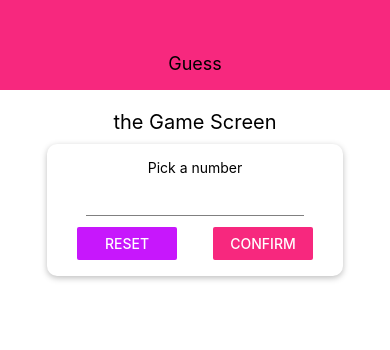
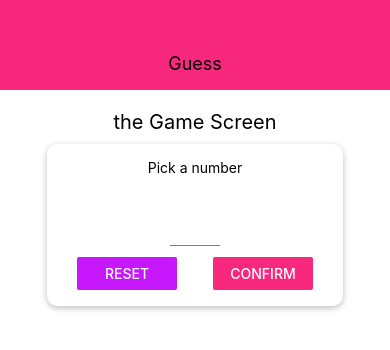
Before and after one commit to C4Jay/Gueesing-Game-rn, a React Native app: screen / in a window 390 px wide. Shown: the top 350 px of the page. Built offline with nearby package versions, Linux system fonts and the light colour scheme.

Commit message:
input-exp

```diff
--- a/components/Input.js
+++ b/components/Input.js
@@ -2,12 +2,12 @@ import React from 'react'
 import { TextInput, StyleSheet } from 'react-native';
 
 const Input = (props) => {
-    return <TextInput style={{...styles.input, ...props.style}}/>
+    return <TextInput {...props} style={{...styles.input, ...props.style}}/>
 }
 
 const styles = StyleSheet.create({
     input: {
-        height: 30,
+        height: 60,
         borderBottomColor: 'grey',
         borderBottomWidth: 1,
         marginVertical: 10
--- a/screens/GamebeginScreen.js
+++ b/screens/GamebeginScreen.js
@@ -1,16 +1,23 @@
-import React from 'react'
+import React, { useState } from 'react'
 import { View, Text, StyleSheet, TextInput, Button } from 'react-native';
 import Card from '../components/Card';
 import Input from '../components/Input';
 
+
 const GamebeginScreen = props => {
+
+    const [valueInput, setvalueInput] = useState('')
+
+    const inputHandler = (number) => {
+        setvalueInput(number.replace(/[^0-9]/g, ''))
+    }
     return (
         <View style={styles.screen}>
         <Text style={styles.title}>the Game Screen</Text>
 
         <Card style={styles.inputfield}>
            <Text>Pick a number</Text>
-           <Input style={styles.textfield} />
+           <Input onChangeText={inputHandler} value={valueInput} style={styles.textfield} blurOnSubmit keyboardType="number-pad" maxLength={2} />
            <View style={styles.btnview}>
               <View style={styles.btn} ><Button onPress={() => {}} title="reset" color="#c717fc" ></Button></View>
               <View style={styles.btn} ><Button onPress={() => {}} title="confirm" color="#f7287e" ></Button></View>
@@ -56,7 +63,8 @@ const styles = StyleSheet.create({
         width: 100
     },
     textfield: {
-
+        width: 50,
+        textAlign: 'center'
     }
 })
 
```
